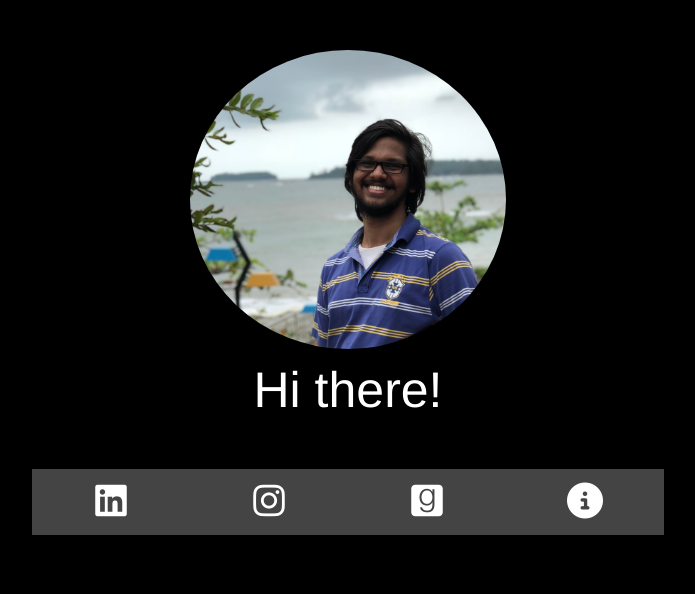
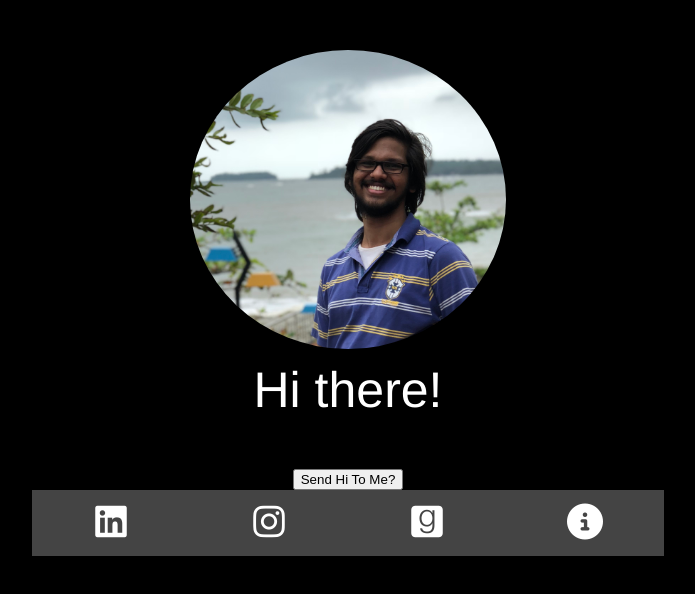
Before and after one commit to ajaysdinesh/ajaysdinesh.github.io, a plain HTML site: page index.html in a window 1280 px wide. Shown: the whole page, without its empty margins (292-987 px from the left). Drawn offline with Linux system fonts and the light colour scheme.

Commit message:
Updated a button to Send Hi to Discord

```diff
--- a/index.html
+++ b/index.html
@@ -1,5 +1,5 @@
 <!DOCTYPE html>
-<html>
+<html lang="en">
 <head>
   <title>Blunders Built This</title>
   <meta charset="utf-8">
@@ -7,6 +7,22 @@
   <h1 style="text-align: center"></h1>
 </head>
 <script src="https://kit.fontawesome.com/6e74303d41.js" crossorigin="anonymous"></script>
+<script>
+  function sendMessage() {
+    var request = new XMLHttpRequest();
+    request.open("POST", "https://discord.com/api/webhooks/860891021583319040/3EaM3mfNyTp_su7k8Ya96dwwBdORfH5qdqTy47srDG43uVxEi-SlZEV-9njPHpAbm4UC");
+    request.setRequestHeader('Content-type', 'application/json');
+      var params = {
+        username: "My Webhook Name",
+        avatar_url: "",
+        content: "Somebody Read Ajay's About Page And Clicked the Send Hi Button"
+      }
+
+      request.send(JSON.stringify(params));
+    }
+  </script>
+
+
 <style>
 .img-circle {
     border-radius: 60%;
@@ -64,6 +80,7 @@
 }
 */
 
+
 html {
   background-color: #000000;
   background-size: cover;
@@ -74,6 +91,7 @@ html {
     <img class="img-circle" src="myphoto.jpg" alt="A beautiful photo of a guy wearing spectacles." style="height:25%;width:25%;">
     <br>Hi there!
   </p>
+  <center><button onclick="sendMessage()">Send Hi To Me?</button></center>
 </body>
 
 <footer>
```
